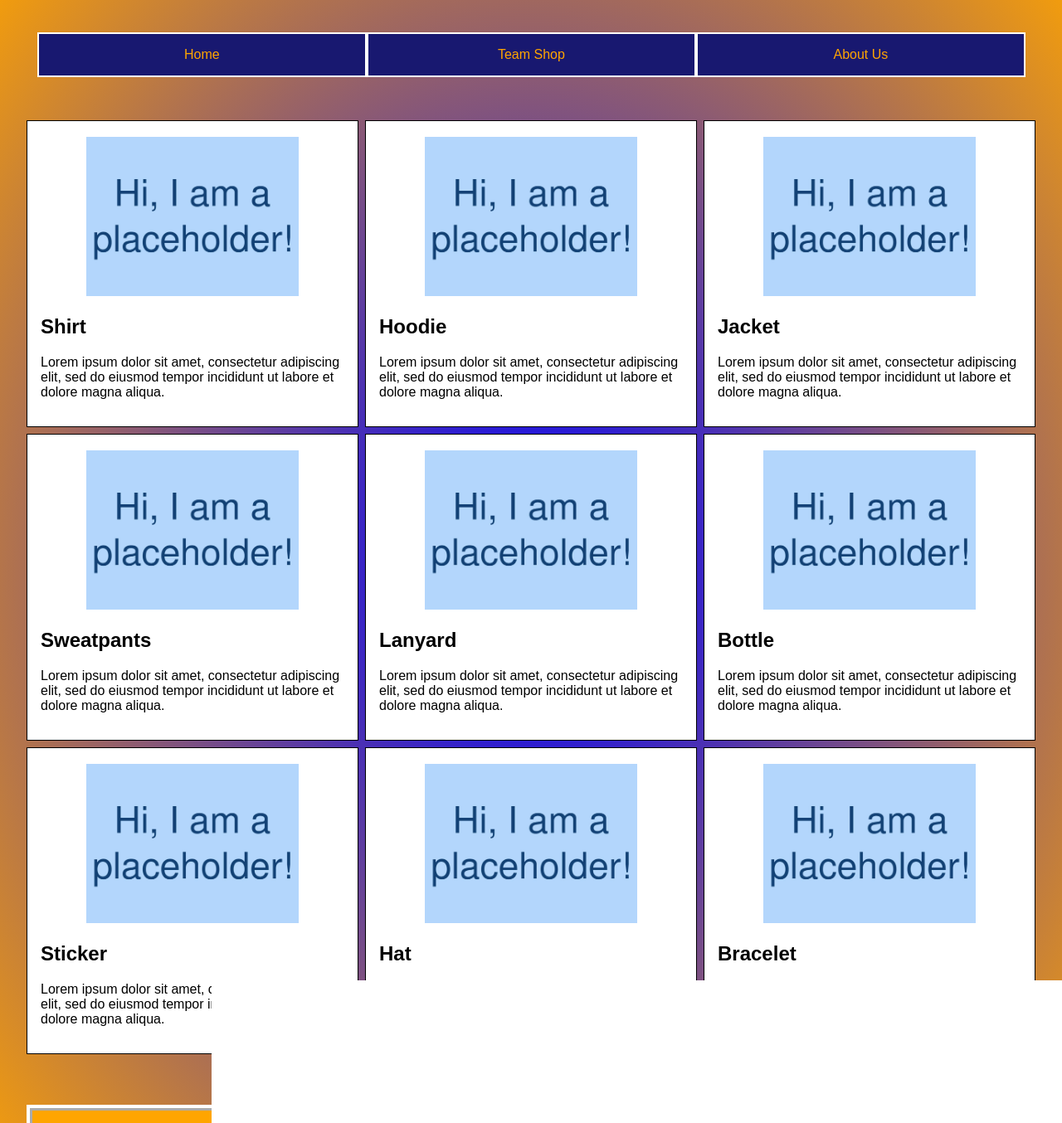
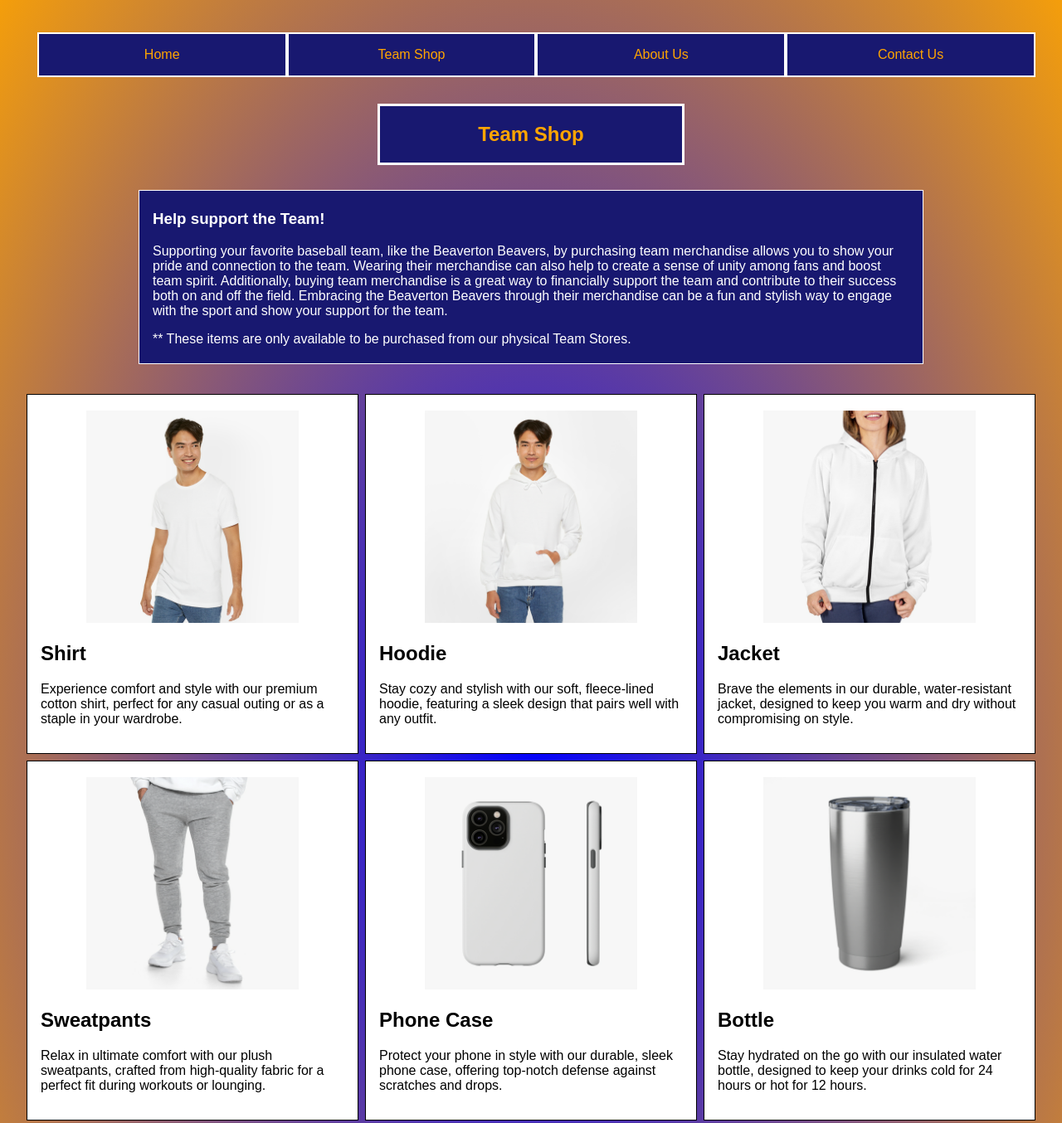
Before and after one commit to JoshOC2024/my-website, a plain HTML site: page teamshop.html in a window 1280 px wide. Shown: the part 89-1443 px from the top of the page at 83% size. Drawn offline with Linux system fonts and the light colour scheme.

Commit message:
Added alot of changes including a new page called 'Contact Us' and more.

```diff
--- a/css/styles.css
+++ b/css/styles.css
@@ -59,6 +59,16 @@ main {
 /*End of navigation section*/
 
 
+/*Title format for every page*/
+.title{
+    border: solid #ffffff;
+    text-align: center;
+    width: 30%;
+    margin: 2em auto;
+    margin-bottom: .5em;
+    color: #ffa500;
+    background-color: #181870;
+}
 
 /* Start of index.html section*/
 img {
@@ -112,6 +122,16 @@ section h2 {
 
 
 /*Start of teamshop.html*/
+#textBox{
+    margin: auto;
+    margin-top: 2.5%;
+    width: 75%;
+    background-color: #181870;
+    color: #ffffff;
+    border: .1em solid #ffffff;
+    padding: .25em 1em .25em 1em;
+}
+
 #box1{
     border: .1em solid #000000;
     background-color: #ffffff;
@@ -209,13 +229,31 @@ article {
 
 /*End of Readmore.html section*/
 
+/*Start of ContactUs.html*/
 
+.contactInfo{
+    display: flex;
+    border: .1em solid #ffffff;
+    background-color: #181870;
+    color: #ffffff;
+    padding: 0% 2% 1% 2%;
+    width: 75%;
+    margin: auto;
+    margin-top: 5%;
+}
+
+#contactImg{
+    margin: auto;
+    max-width: 75%;
+    margin-top: 2em;
+}
+/*End of ContactUs.html*/
 
 /*Footer section on every webpage*/
 footer {
-    margin-top: 5%;
+    margin: 5% 1% .5% 1%;
     border: .4em ridge #ffffff;
-    padding: 2%;
+    padding: 1%;
     text-align: center;
     background: #ffa500;
     font-size: 1.2em;
@@ -256,6 +294,8 @@ footer a {
     }
 }
 
+
+
 @media only screen and (max-width: 430px){ /*2nd media query*/
     article {
         column-count: 2;
--- a/teamshop.html
+++ b/teamshop.html
@@ -22,84 +22,112 @@
         <ul>
             <li><a href="index.html">Home</a></li>
             <li><a href="teamshop.html">Team Shop</a></li>
-            <li><a href="readmore.html">About Us</a></li>
+            <li><a href="aboutus.html">About Us</a></li>
+            <li><a href="contact.html">Contact Us</a></li>
         </ul>
     </nav>
 
+    <!--Places a formatted title towards the top of the page-->
+    <div class="title">
+        <h2>Team Shop</h2>
+    </div>
+
     <main>
+        <div id="textBox">
+            <h3>Help support the Team!</h3>
+            <p> Supporting your favorite baseball team, like the Beaverton Beavers, by purchasing team merchandise allows
+                you
+                to show your pride and connection to the team. Wearing their merchandise can also help to create a sense
+                of
+                unity among fans and boost team spirit. Additionally, buying team merchandise is a great way to
+                financially
+                support the team and contribute to their success both on and off the field. Embracing the Beaverton
+                Beavers
+                through their merchandise can be a fun and stylish way to engage with the sport and show your support
+                for
+                the team.</p>
+                <p>
+                    ** These items are only available to be purchased from our physical Team Stores.
+                </p>
+        </div>
+
+
         <br>
         <br>
+
+        <!-- I got all of the following images from https://printify.com/ -->
+
         <!-- These boxxes have to be individual ID's because there all different-->
         <div class="contain">
             <div id="box1">
-                <img src="Images/placeholder.jpg" alt="placeholder image until i find nicer i">
+                <img src="Images/Tshirt.avif" alt="An image of a white t-shirt">
                 <h2>Shirt</h2>
                 <p>
-                    Lorem ipsum dolor sit amet, consectetur adipiscing elit, sed do eiusmod tempor incididunt ut labore et dolore magna aliqua.
+                    Experience comfort and style with our premium cotton shirt, perfect for any casual outing or as a staple in your wardrobe.
                 </p>
             </div>
 
             <div id="box2">
-                <img src="Images/placeholder.jpg" alt="placeholder image until i find nicer i">
+                <img src="Images/Sweatshirt.avif" alt="An image of a white hoodie">
                 <h2>Hoodie</h2>
                 <p>
-                    Lorem ipsum dolor sit amet, consectetur adipiscing elit, sed do eiusmod tempor incididunt ut labore et dolore magna aliqua.
+                    Stay cozy and stylish with our soft, fleece-lined hoodie, featuring a sleek design that pairs well with any outfit.
                 </p>
             </div>
 
             <div id="box3">
-                <img src="Images/placeholder.jpg" alt="placeholder image until i find nicer i">
+                <img src="Images/Jacket.avif" alt="An image of a white jacket">
                 <h2>Jacket</h2>
                 <p>
-                    Lorem ipsum dolor sit amet, consectetur adipiscing elit, sed do eiusmod tempor incididunt ut labore et dolore magna aliqua.
+                    Brave the elements in our durable, water-resistant jacket, designed to keep you warm and dry without compromising on style.
                 </p>
             </div>
 
             <div id="box4">
-                <img src="Images/placeholder.jpg" alt="placeholder image until i find nicer i">
+                <img src="Images/Joggers.avif" alt="An image of grey joggers">
                 <h2>Sweatpants</h2>
                 <p>
-                    Lorem ipsum dolor sit amet, consectetur adipiscing elit, sed do eiusmod tempor incididunt ut labore et dolore magna aliqua.
+                    Relax in ultimate comfort with our plush sweatpants, crafted from high-quality fabric for a perfect fit during workouts or lounging.
                 </p>
             </div>
 
             <div id="box5">
-                <img src="Images/placeholder.jpg" alt="placeholder image until i find nicer i">
-                <h2>Lanyard</h2>
+                <img src="Images/PhoneCase.avif" alt="An image of a phone case">
+                <h2>Phone Case</h2>
                 <p>
-                    Lorem ipsum dolor sit amet, consectetur adipiscing elit, sed do eiusmod tempor incididunt ut labore et dolore magna aliqua.
+                    Protect your phone in style with our durable, sleek phone case, offering top-notch defense against scratches and drops.
                 </p>
             </div>
 
             <div id="box6">
-                <img src="Images/placeholder.jpg" alt="placeholder image until i find nicer i">
+                <img src="Images/Bottle.avif" alt="An image of a steel bottle">
                 <h2>Bottle</h2>
                 <p>
-                    Lorem ipsum dolor sit amet, consectetur adipiscing elit, sed do eiusmod tempor incididunt ut labore et dolore magna aliqua.
+                    Stay hydrated on the go with our insulated water bottle, designed to keep your drinks cold for 24 hours or hot for 12 hours.
                 </p>
             </div>
 
             <div id="box7">
-                <img src="Images/placeholder.jpg" alt="placeholder image until i find nicer i">
+                <img src="Images/Sticker.avif" alt="An image of a green sticker">
                 <h2>Sticker</h2>
                 <p>
-                    Lorem ipsum dolor sit amet, consectetur adipiscing elit, sed do eiusmod tempor incididunt ut labore et dolore magna aliqua.
+                    Add a touch of personality to your belongings with our vibrant, durable stickers, perfect for laptops, water bottles, and more.
                 </p>
             </div>
 
             <div id="box8">
-                <img src="Images/placeholder.jpg" alt="placeholder image until i find nicer i">
+                <img src="Images/Hat.avif" alt="An image of a bucket hat on a guy">
                 <h2>Hat</h2>
                 <p>
-                    Lorem ipsum dolor sit amet, consectetur adipiscing elit, sed do eiusmod tempor incididunt ut labore et dolore magna aliqua.
+                    Top off your look with our stylish hat, offering a comfortable fit and versatile design suitable for any occasion.
                 </p>
             </div>
 
             <div id="box9">
-                <img src="Images/placeholder.jpg" alt="placeholder image until i find nicer i">
-                <h2>Bracelet</h2>
+                <img src="Images/Calendar.avif" alt="An image of a calendar on January">
+                <h2>Calendar</h2>
                 <p>
-                    Lorem ipsum dolor sit amet, consectetur adipiscing elit, sed do eiusmod tempor incididunt ut labore et dolore magna aliqua.
+                    Stay organized and inspired all year round with our beautifully designed calendar, featuring vibrant images and ample space for notes.
                 </p>
             </div>
 
```
Also changed, not shown: aboutus.html (renamed from readmore.html, +8 -1 lines), contact.html (added, +80 -0 lines), index.html (+7 -1 lines), Images/Bottle.avif (added), Images/Calendar.avif (added), Images/Hat.avif (added), Images/Jacket.avif (added), Images/Joggers.avif (added), Images/Mug.avif (added), Images/OIP.jpg (added), Images/PhoneCase.avif (added), Images/R.png (added), Images/Sticker.avif (added), Images/Sweatshirt.avif (added), 3 more files.
